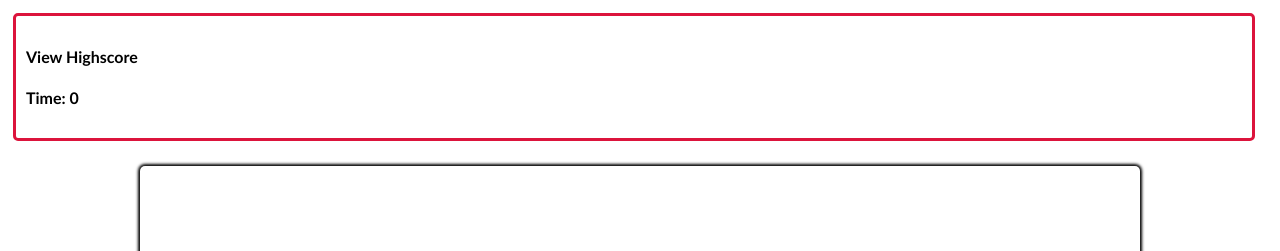
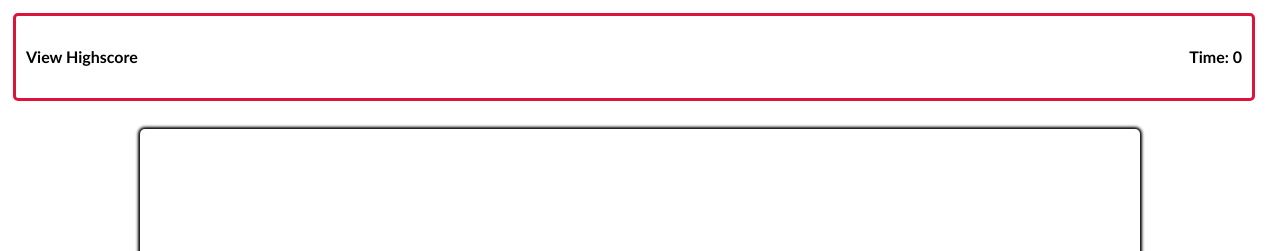
Before and after one commit to mhamze23/Module-4_WebApi, a plain HTML site: page index.html in a window 1280 px wide. Shown: the top 251 px of the page. Drawn offline with Linux system fonts and the light colour scheme.

Commit message:
Final Copy

```diff
--- a/style.css
+++ b/style.css
@@ -11,11 +11,11 @@
     font-family: 'Gill Sans', 'Gill Sans MT', Calibri, 'Trebuchet MS', sans-serif;
 }
 
-.right {
+.Timer {
     float: right;
 }
 
-.left {
+.Score {
     float: left;
 }
 
```
